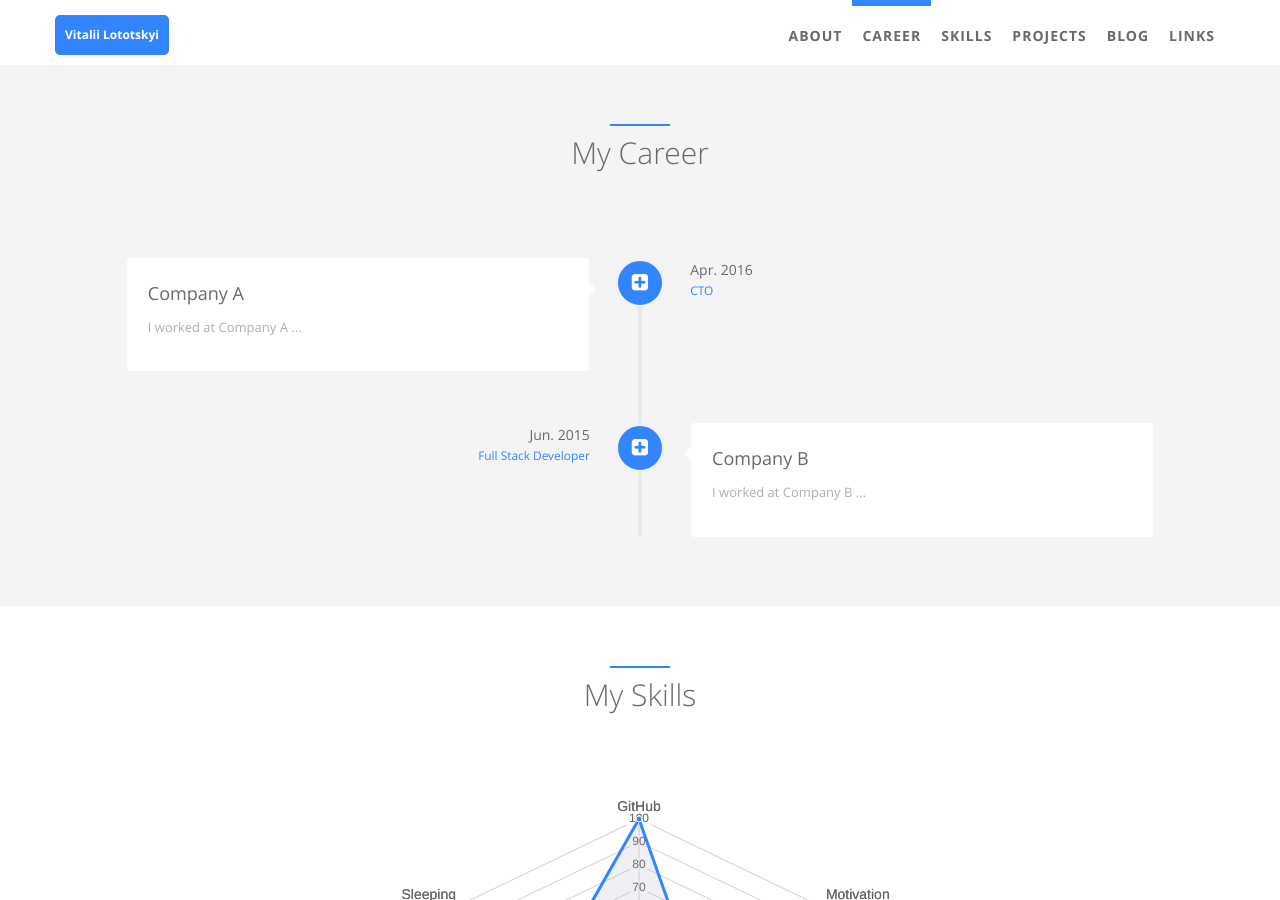
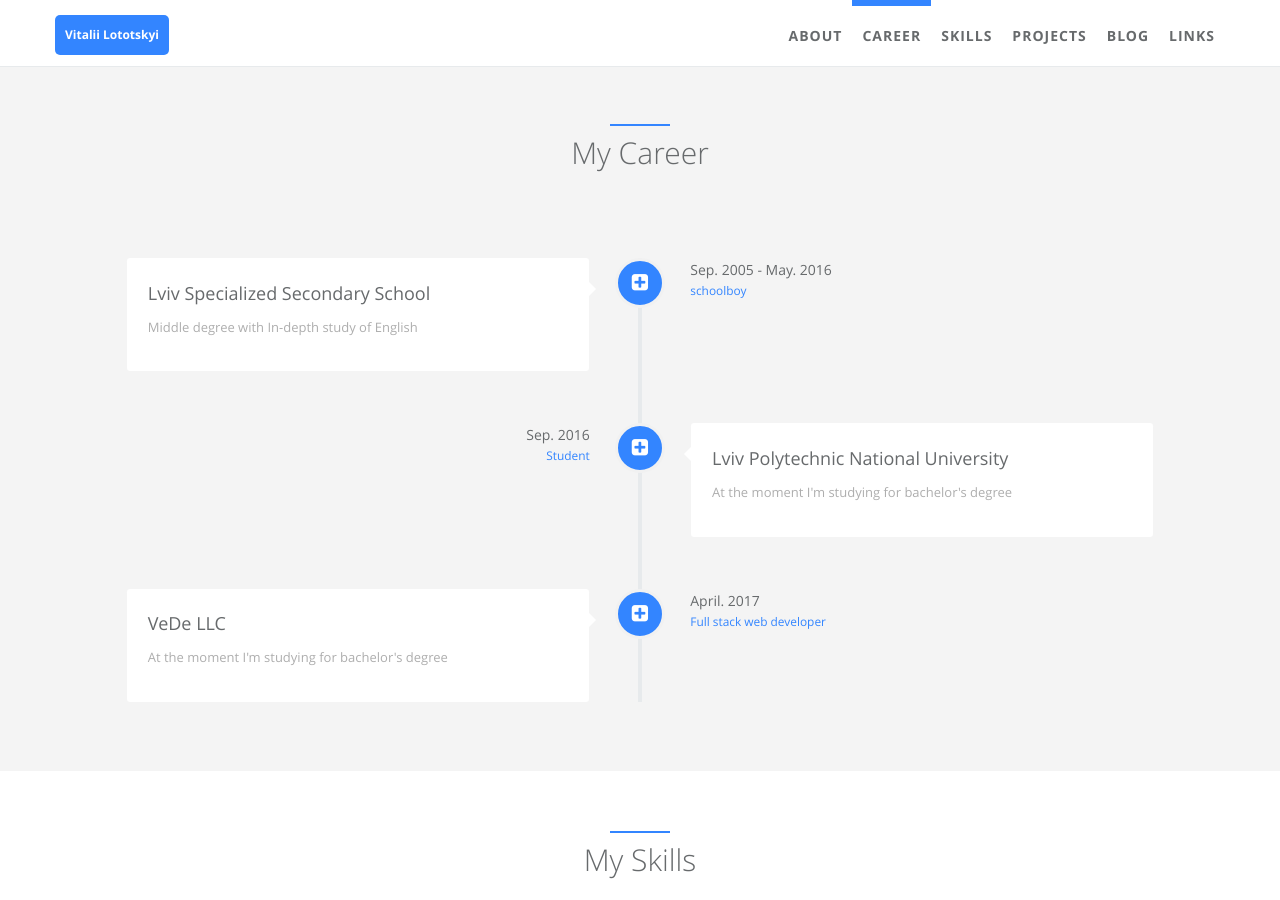
Before and after one commit to vitalii-lototskyi/cv, a Jekyll site: the page built from index.html, in a window 1280 px wide and 900 px high, scrolled down 910 px. Built offline with Jekyll 4.4.1, drawn with Linux system fonts in a browser that asks for light colours.

Commit message:
Add career

```diff
--- a/_data/index/careers.yml
+++ b/_data/index/careers.yml
@@ -1,29 +1,43 @@
 # careers section data
 # if you don't have language feature(language.yml is empty), ignore "i18n" items
 - name:
-    detail: Company A
+    detail: Lviv Specialized Secondary School
     i18n: company_a
   desc:
-    detail: I worked at Company A ...
+    detail: Middle degree with In-depth study of English
     i18n: company_a_desc
   date:
-    detail: Apr. 2016
+    detail: Sep. 2005 - May. 2016
     i18n: company_a_date
   job:
-    detail: CTO
+    detail: schoolboy
     i18n: company_a_job
   icon: fa-plus-square
 
 - name:
-    detail: Company B
+    detail: Lviv Polytechnic National University
     i18n: company_b
   desc:
-    detail: I worked at Company B ...
+    detail: At the moment I'm studying for bachelor's degree
     i18n: company_b_desc
   date:
-    detail: Jun. 2015
+    detail: Sep. 2016
     i18n: company_b_date
   job:
-    detail: Full Stack Developer
+    detail: Student
     i18n: company_b_job
   icon: fa-plus-square
+
+- name:
+    detail: VeDe LLC
+    i18n: company_b
+  desc:
+    detail: At the moment I'm studying for bachelor's degree
+    i18n: company_b_desc
+  date:
+    detail: April. 2017
+    i18n: company_b_date
+  job:
+    detail: Full stack web developer
+    i18n: company_b_job
+  icon: fa-plus-square
```
